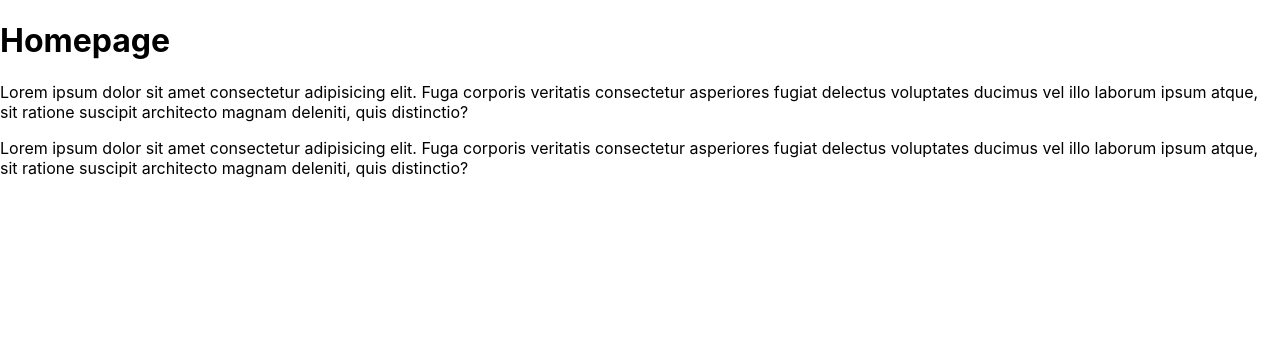
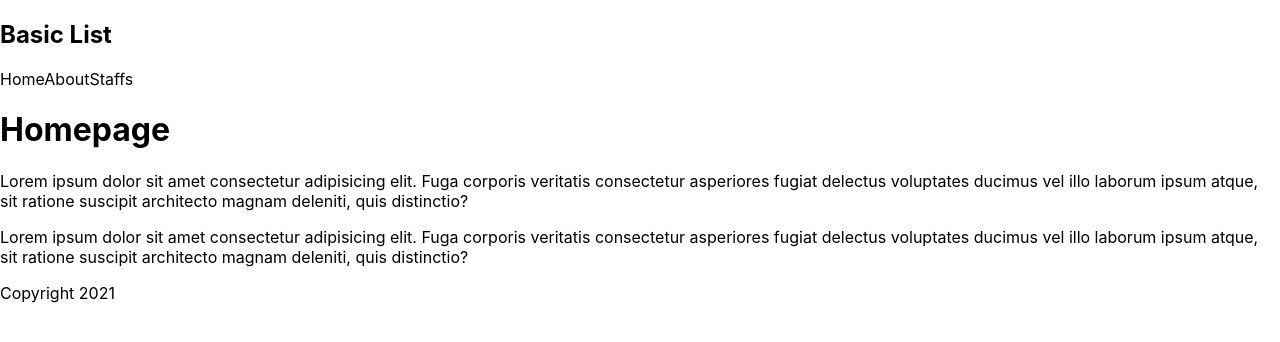
Before and after one commit to yoga-au/basiclist, a Next.js app: page / in a window 1280 px wide. Shown: the top 342 px of the page. Built offline with nearby package versions, Linux system fonts and the light colour scheme.

Commit message:
Next JS tuts - Add other components

```diff
--- /dev/null
+++ b/components/Footer.jsx
@@ -0,0 +1,7 @@
+import React from "react";
+
+const Footer = () => {
+  return <div>Copyright 2021</div>;
+};
+
+export default Footer;
--- /dev/null
+++ b/components/Navbar.jsx
@@ -0,0 +1,16 @@
+import React from "react";
+
+const Navbar = () => {
+  return (
+    <nav>
+      <div>
+        <h1>Basic List</h1>
+      </div>
+      <a>Home</a>
+      <a>About</a>
+      <a>Staffs</a>
+    </nav>
+  );
+};
+
+export default Navbar;
--- a/pages/index.js
+++ b/pages/index.js
@@ -2,9 +2,13 @@
 // import Image from "next/image";
 // import styles from "../styles/Home.module.css";
 
+import Navbar from "../components/Navbar";
+import Footer from "../components/Footer";
+
 export default function Home() {
   return (
     <div>
+      <Navbar />
       <h1>Homepage</h1>
       <p>
         Lorem ipsum dolor sit amet consectetur adipisicing elit. Fuga corporis
@@ -18,6 +22,7 @@
         illo laborum ipsum atque, sit ratione suscipit architecto magnam
         deleniti, quis distinctio?
       </p>
+      <Footer />
     </div>
   );
 }
```
Also changed, not shown: 1 other file (tests, documents, lock files or other folders).
